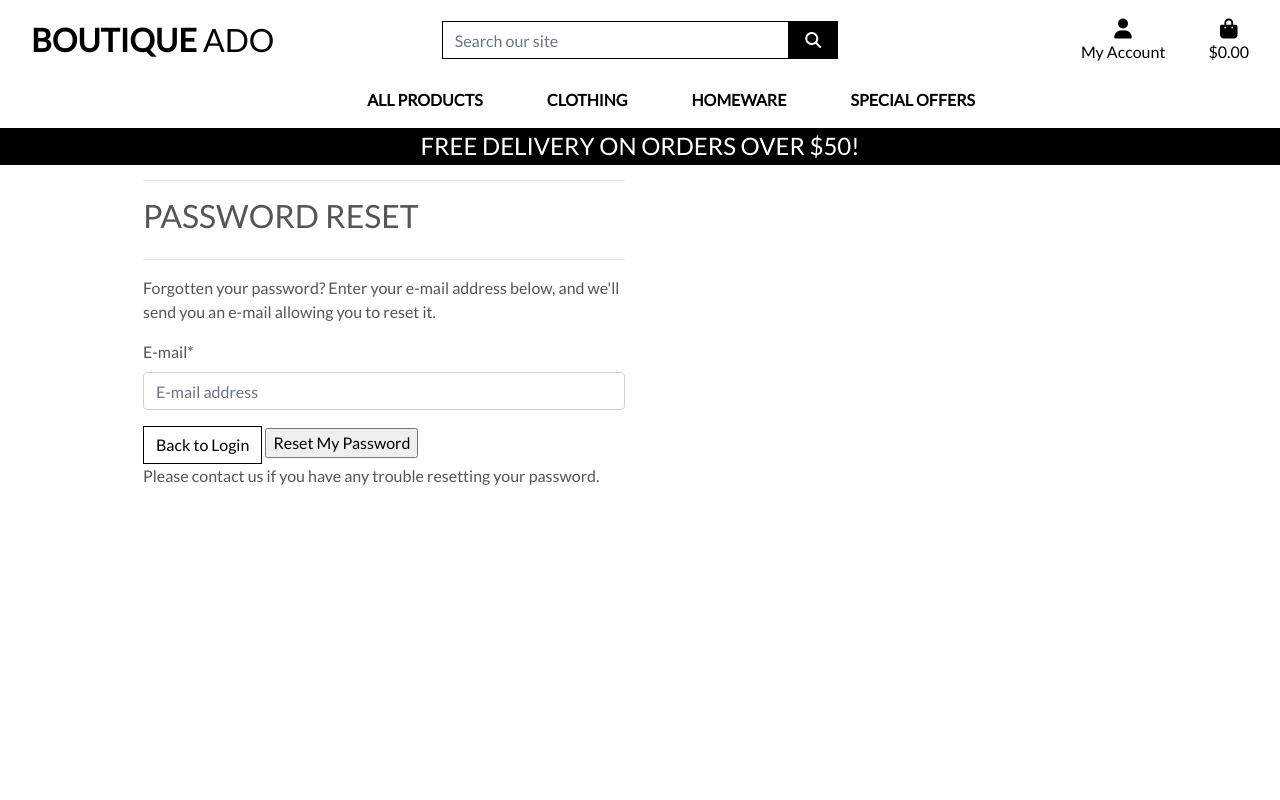
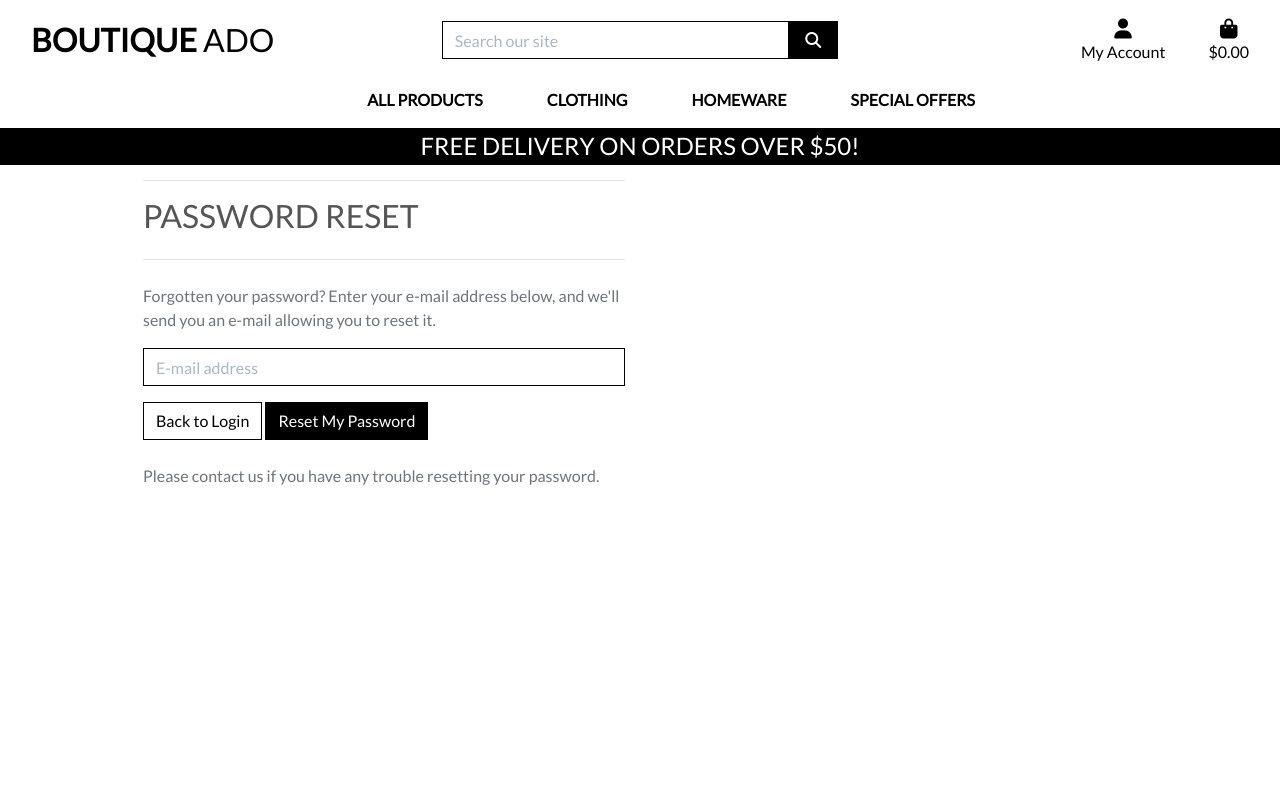
Before and after one commit to Hiimus/ci_boutique_v1, a Django app: page /accounts/password/reset/ in a window 1280 px wide. Run offline with Django 3.2, Linux system fonts and the light colour scheme; some libraries are stand-ins or nearby versions.

Commit message:
Updated allauth templates and tested profiles

```diff
--- a/profiles/templates/profiles/profile.html
+++ b/profiles/templates/profiles/profile.html
@@ -24,5 +24,5 @@
                 <hr>
             </div>
         </div>
-
+        {{ profile }}
 {% endblock %}
--- a/static/css/base.css
+++ b/static/css/base.css
@@ -40,7 +40,7 @@ body {
 
 .btn-outline-black {
     background: white;
-    color: black !important;
+    color: black !important; /* use important to override link colors for <a> elements */
     border: 1px solid black;
 }
 
@@ -100,14 +100,19 @@ a.category-badge > span.badge:hover {
 .update-link,
 .remove-item {
     cursor: pointer;
-    text-decoration: none;
 }
+
+input[name='q']::placeholder {
+    color: #aab7c4;
+}
+
+/* ------------------------------- bootstrap toasts */
 
 .message-container {
     position: fixed;
     top: 72px;
     right: 15px;
-    z-index: 999999999999;
+    z-index: 99999999999;
 }
 
 .custom-toast {
@@ -178,6 +183,60 @@ a.category-badge > span.badge:hover {
   }
 }
 
+/* Allauth form formatting */
+
+.allauth-form-inner-content p {
+    margin-top: 1.5rem; /* mt-4 */
+    color: #6c757d; /* text-secondary */
+}
+
+.allauth-form-inner-content input {
+    border-color: #000;
+    border-radius: 0;
+}
+
+.allauth-form-inner-content label:not([for='id_remember']) {
+    display: none;
+}
+
+.allauth-form-inner-content input::placeholder {
+    color: #aab7c4;
+}
+
+.allauth-form-inner-content button,
+.allauth-form-inner-content input[type='submit'] {
+	/* btn */
+	display: inline-block;
+    font-weight: 400;
+    color: #fff;
+    text-align: center;
+    vertical-align: middle;
+    -webkit-user-select: none;
+    -moz-user-select: none;
+    -ms-user-select: none;
+    user-select: none;
+    background-color: #000;
+    border: 1px solid #000;
+    padding: .375rem .75rem;
+    font-size: 1rem;
+    line-height: 1.5;
+    border-radius: 0;
+
+    /* standard bootstrap btn transitions */
+    transition: color .15s ease-in-out,background-color .15s ease-in-out,border-color .15s ease-in-out,box-shadow .15s ease-in-out;
+}
+
+.allauth-form-inner-content button:hover,
+.allauth-form-inner-content input[type='submit']:hover {
+	color: #fff;
+    background-color: #222;
+    border-color: #222;
+}
+
+.allauth-form-inner-content a {
+	color: #17a2b8; /* text-info */
+}
+
 /* fixed top navbar only on medium and up */
 @media (min-width: 992px) {
     .fixed-top-desktop-only {
--- a/templates/base.html
+++ b/templates/base.html
@@ -73,7 +73,7 @@
                   {% if request.user.is_superuser %}
                     <a href="" class="dropdown-item">Product Management</a>
                   {% endif %}
-                  <a href="\" class="dropdown-item">My Profile</a>
+                  <a href="{% url 'profile' %}" class="dropdown-item">My Profile</a>
                   <a href="{% url 'account_logout' %}" class="dropdown-item">Logout</a>
                 {% else %}
                   <a href="{% url 'account_signup' %}" class="dropdown-item">Register</a>
```
Also changed, not shown: profiles/views.py (+7 -2 lines).
